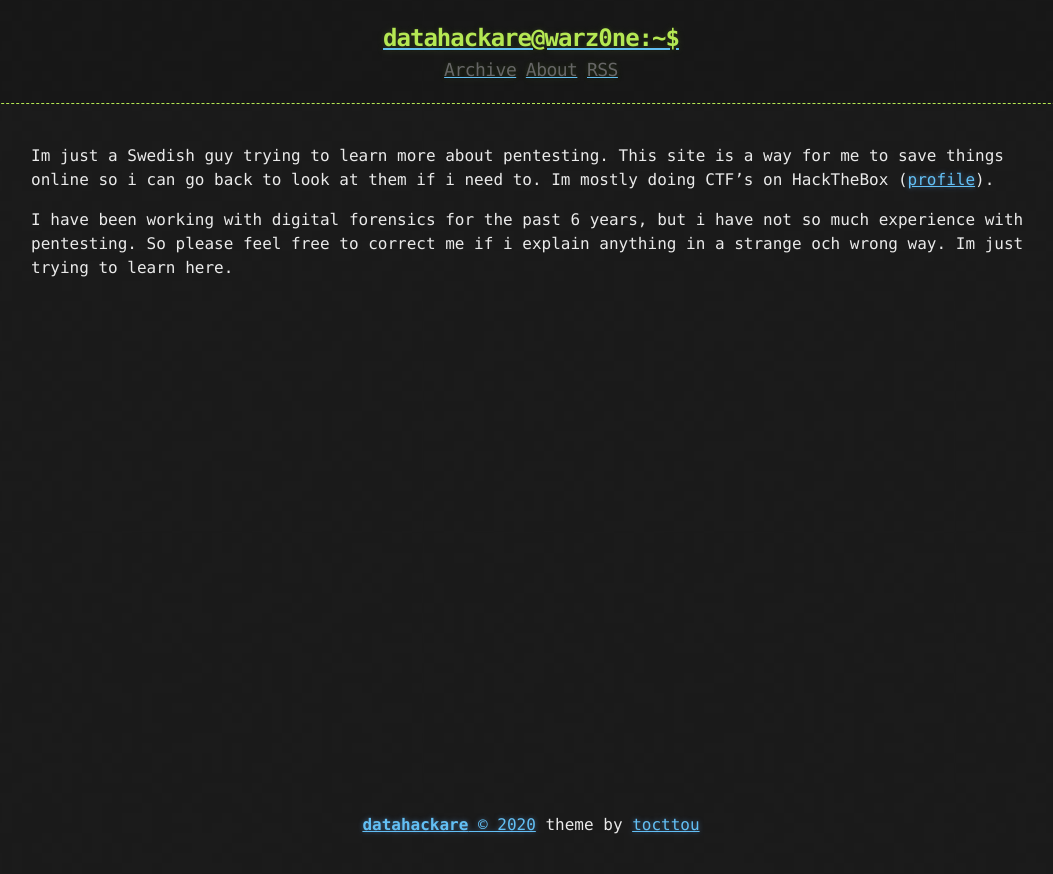
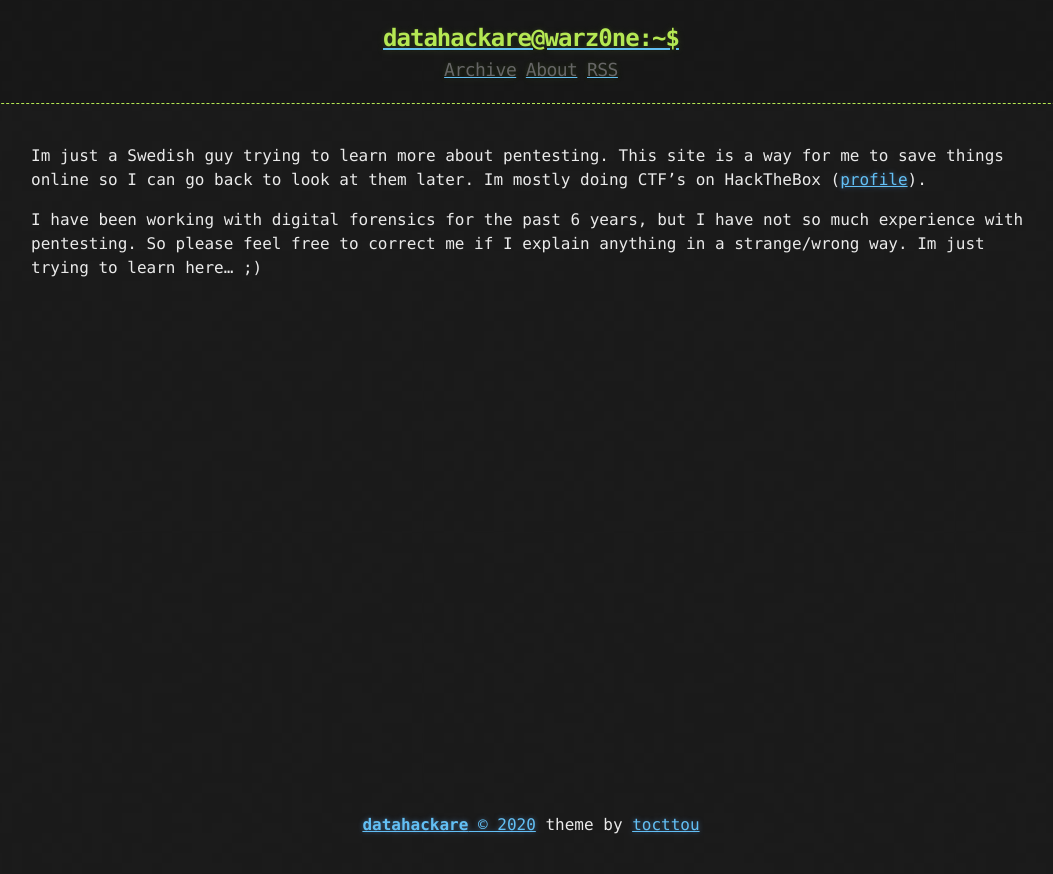
Before and after one commit to datahackare/warz0ne, a Jekyll site: the page built from about.md, in a window 1280 px wide. Shown: the top 874 px of the page, without its empty margins (109-1162 px from the left). Built offline with Jekyll 4.4.1, drawn with Linux system fonts in a browser that asks for light colours.

Commit message:
Update about.md

```diff
--- a/about.md
+++ b/about.md
@@ -4,8 +4,9 @@ title: About
 ---
 
 Im just a Swedish guy trying to learn more about pentesting.
-This site is a way for me to save things online so i can go back to look at them if i need to. Im mostly doing CTF's on HackTheBox (<a href="https://www.hackthebox.eu/profile/44591">profile</a>).
+This site is a way for me to save things online so I can go back to look at them later. Im mostly doing CTF's on HackTheBox (<a href="https://www.hackthebox.eu/profile/44591">profile</a>).
 
-I have been working with digital forensics for the past 6 years, but i have not so much experience with pentesting. So please feel free to correct me if i explain anything in a strange och wrong way. Im just trying to learn here.
+I have been working with digital forensics for the past 6 years, but I have not so much experience with pentesting. So please feel free to correct me if I explain anything in a strange/wrong way.
+Im just trying to learn here... ;)
 
 <script src="https://www.hackthebox.eu/badge/44591"></script>
```
